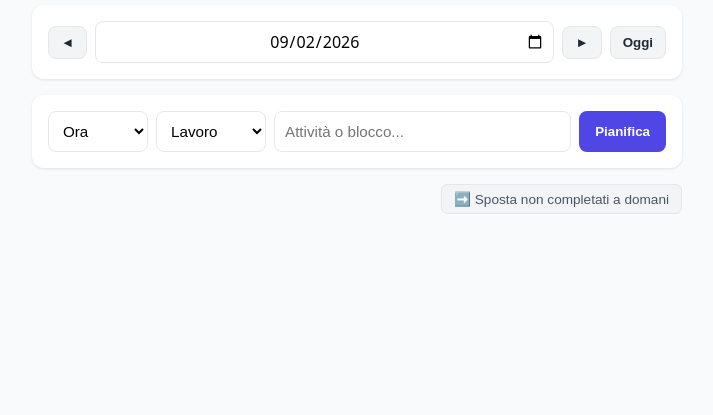
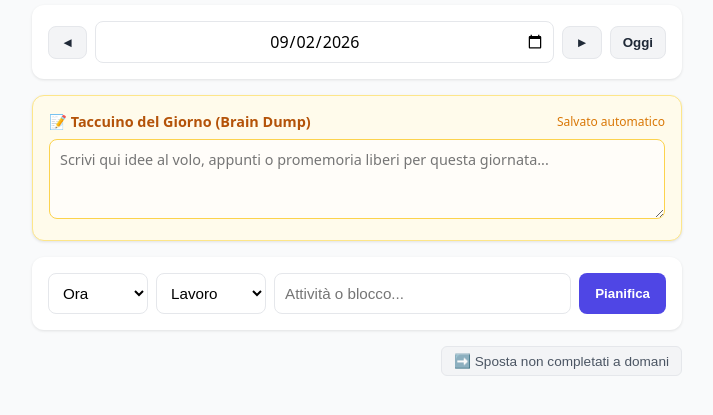
Before and after one commit to maxiano/MaxTime, a plain HTML site: page index.html in a window 1280 px wide. Shown: the part 69-484 px from the top of the page, without its empty margins (283-996 px from the left). Drawn offline with Linux system fonts and the light colour scheme; no server answers.

Commit message:
Update index.html

```diff
--- a/index.html
+++ b/index.html
@@ -39,6 +39,12 @@
         .badge-personale { background: #f3e8ff; color: #6b21a8; }
         .badge-urgente { background: #fee2e2; color: #991b1b; }
 
+        /* Taccuino / Brain Dump */
+        .note-card { background: #fffbeb; border: 1px solid #fde68a; }
+        .note-header { font-weight: 600; font-size: 0.9rem; color: #b45309; margin-bottom: 8px; display: flex; justify-content: space-between; align-items: center; }
+        .note-textarea { width: 100%; min-height: 80px; padding: 10px; border: 1px solid #fcd34d; border-radius: 8px; font-family: inherit; font-size: 0.9rem; background: #fffdf9; resize: vertical; box-sizing: border-box; }
+        .note-status { font-size: 0.75rem; color: #d97706; font-weight: normal; }
+
         /* Lista dei blocchi orari */
         .time-block { margin-bottom: 12px; border: 1px solid var(--border); border-radius: 8px; overflow: hidden; background: #fff; }
         .time-header { background: #f3f4f6; padding: 8px 12px; font-weight: 600; font-size: 0.9rem; color: #4b5563; border-bottom: 1px solid var(--border); }
@@ -62,6 +68,15 @@
             <input type="date" id="date-picker">
             <button class="nav-btn" id="next-day">►</button>
             <button class="nav-btn" id="today-btn">Oggi</button>
+        </div>
+
+        <!-- Taccuino / Brain Dump Giornaliero -->
+        <div class="card note-card">
+            <div class="note-header">
+                📝 Taccuino del Giorno (Brain Dump)
+                <span id="note-status" class="note-status">Salvato automatico</span>
+            </div>
+            <textarea id="daily-note" class="note-textarea" placeholder="Scrivi qui idee al volo, appunti o promemoria liberi per questa giornata..."></textarea>
         </div>
 
         <!-- Form Aggiunta Task con Orario e Categoria -->
```
